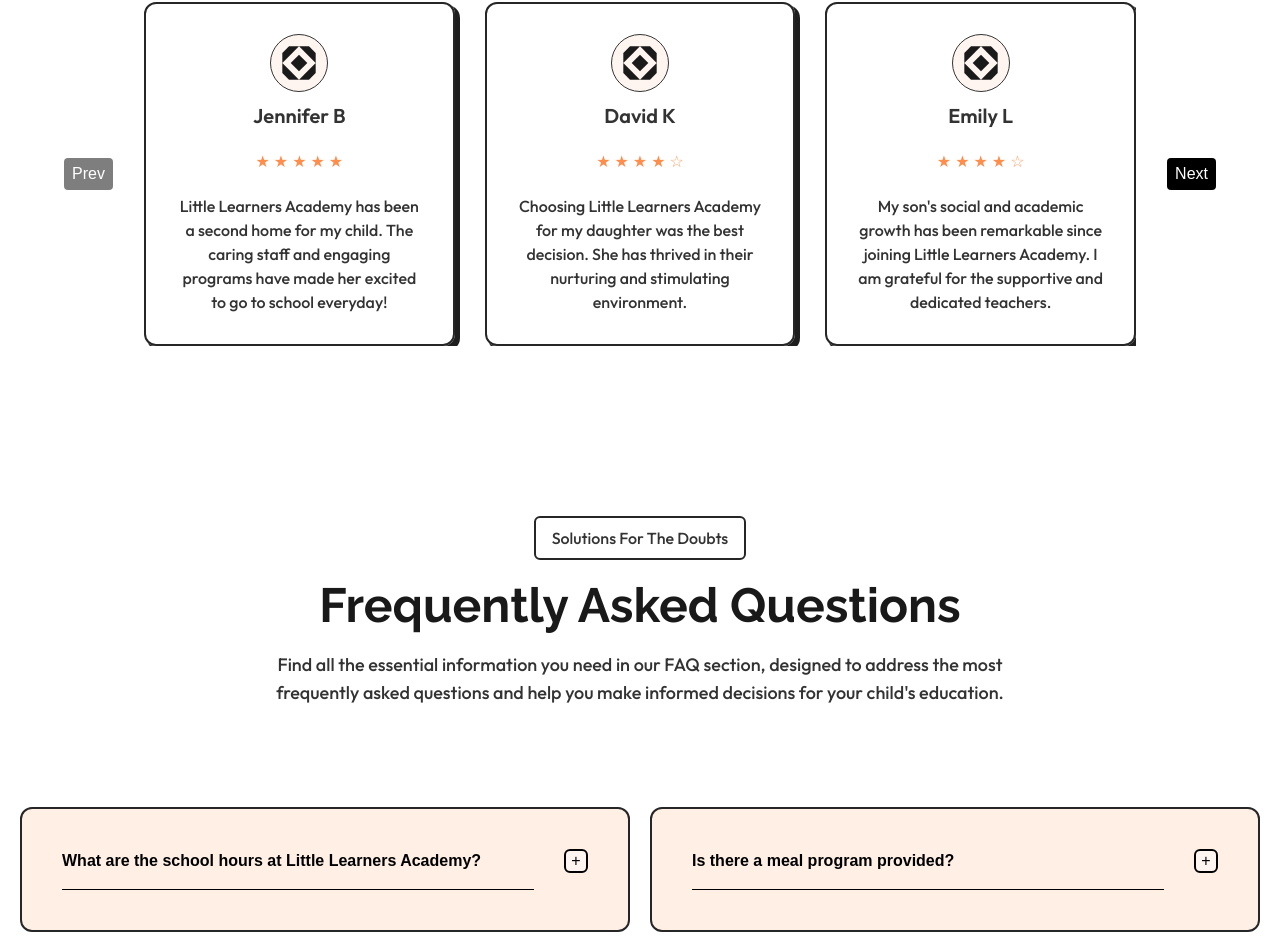
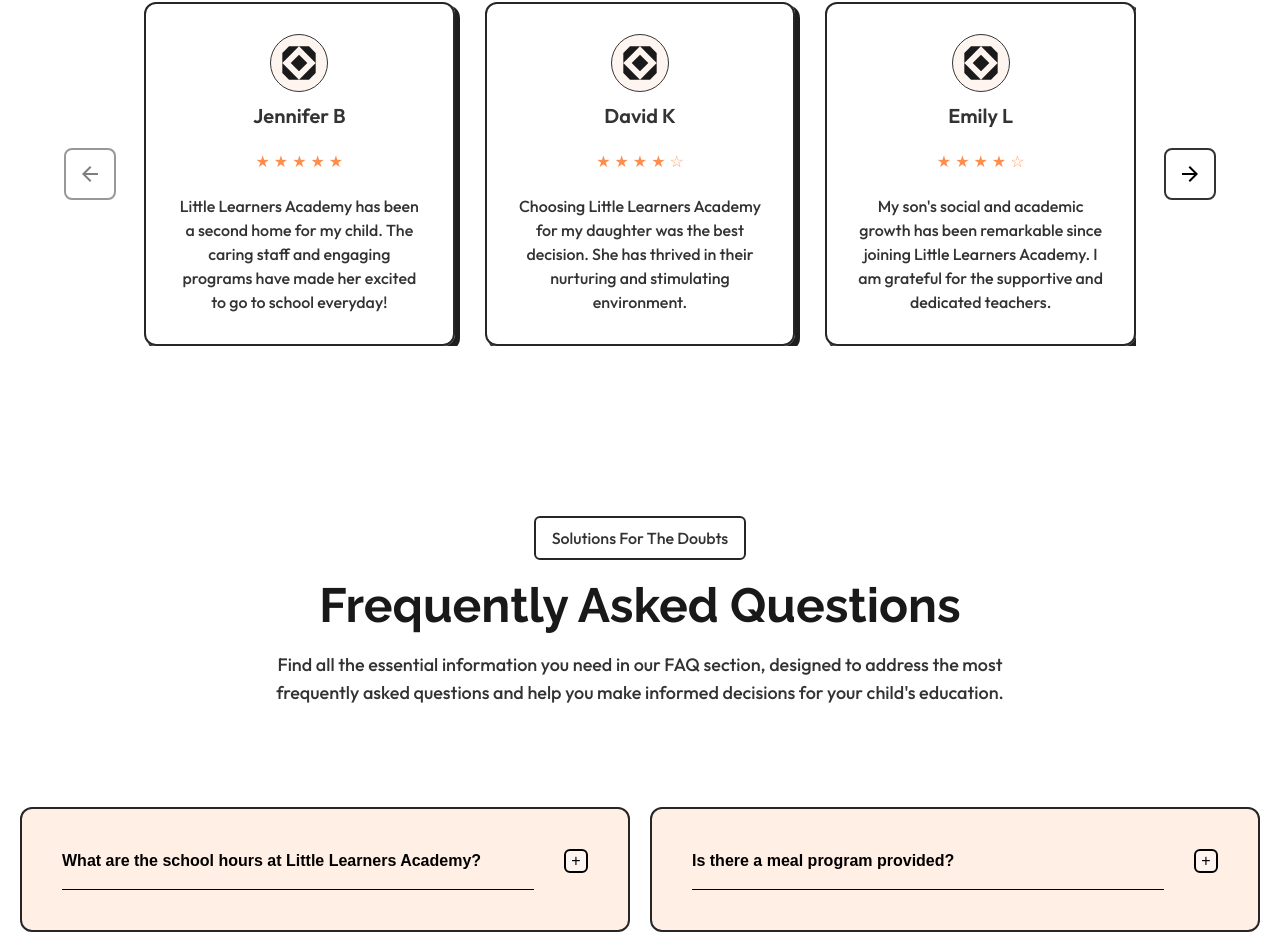
Before and after one commit to marcellandreas/little_learners, a React (Vite) app: page / in a window 1280 px wide. Shown: the part 2018-2963 px from the top of the page. Built offline with nearby package versions, Linux system fonts and the light colour scheme.

Commit message:
feat: merapihkan navigation di landing page

```diff
--- a/src/components/OurTestimonials/index.jsx
+++ b/src/components/OurTestimonials/index.jsx
@@ -6,6 +6,7 @@ import "swiper/css";
 import "swiper/css/navigation";
 import { Navigation } from "swiper/modules";
 import { SubContainer } from "../../UI/SubContainer";
+import { MdArrowBack, MdArrowForward } from "react-icons/md";
 
 const TestimonialsData = [
   {
@@ -165,21 +166,21 @@ const OurTestimonials = () => {
           <button
             ref={prevRef}
             disabled={isPrevDisabled}
-            className={`absolute top-1/2 -translate-y-1/2 left-4 md:-left-20 z-10 bg-black text-white px-2 py-1 rounded ${
+            className={`absolute top-1/2 -translate-y-1/2 left-4 md:-left-20 z-10 bg-white  rounded-lg border-2 border-grey-20 p-3 2xl:p-[14px] ${
               isPrevDisabled ? "opacity-50 cursor-not-allowed" : ""
             }`}
           >
-            Prev
+            <MdArrowBack className="2xl:w-[30px] 2xl:h-[30px] w-6 h-6" />
           </button>
 
           <button
             ref={nextRef}
             disabled={isNextDisabled}
-            className={`absolute top-1/2 -translate-y-1/2 right-4 md:-right-20 z-10 bg-black text-white px-2 py-1 rounded ${
+            className={`absolute top-1/2 -translate-y-1/2 right-4 md:-right-20 z-10 bg-white  rounded-lg border-2 border-grey-20 p-3 2xl:p-[14px] ${
               isNextDisabled ? "opacity-50 cursor-not-allowed" : ""
             }`}
           >
-            Next
+            <MdArrowForward className="2xl:w-[30px] 2xl:h-[30px] w-6 h-6" />
           </button>
         </section>
       </section>
```
